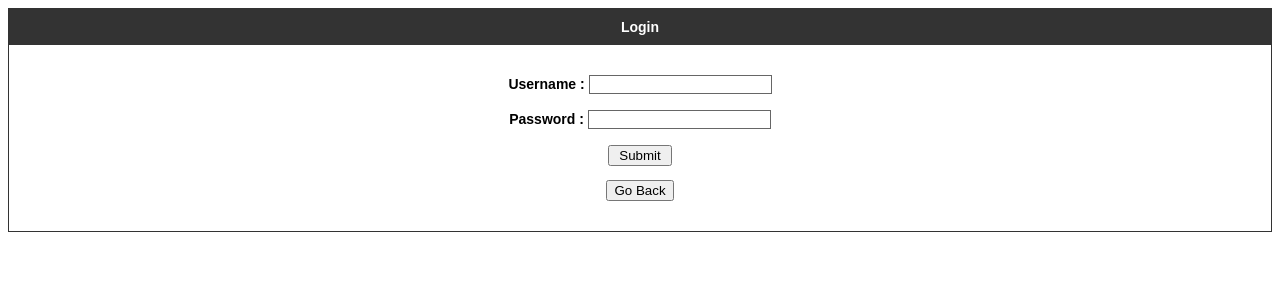
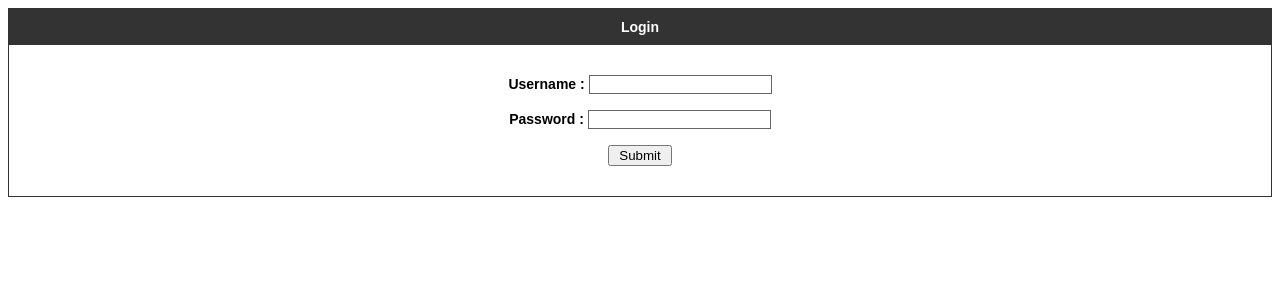
Before and after one commit to niyatiMonash/FIT2104_Assignment2, a PHP site: page /login.php in a window 1280 px wide. Shown: the top 300 px of the page. Run offline with PHP 8.4, Linux system fonts and the light colour scheme; data that the repository does not hold is empty.

Commit message:
minor fix

```diff
--- a/login.php
+++ b/login.php
@@ -71,10 +71,6 @@
                 }
             }
             ?>
-
-
-            <div style="font-size:11px; color:#cc0000; margin-top:10px"><?php echo $error; ?> </div>
-            <input type="button" value="Go Back"/>
         </div>
 
     </div>
```
